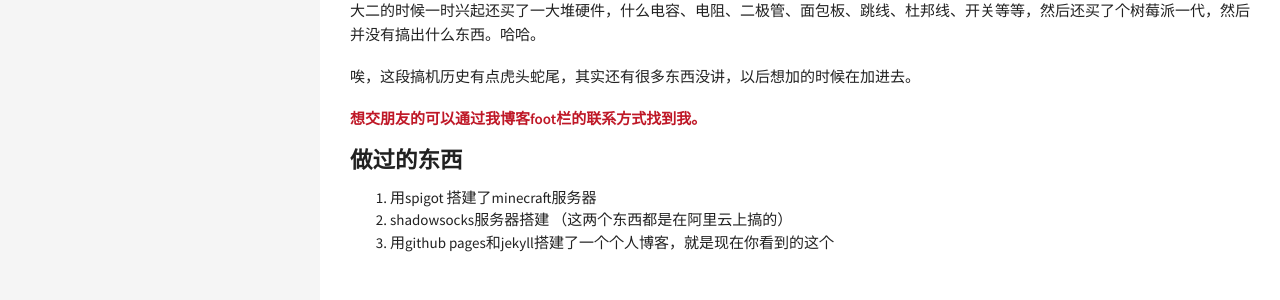
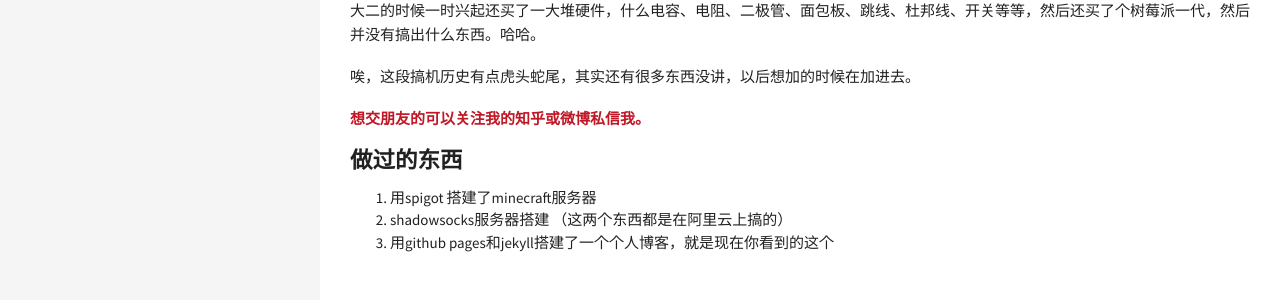
Before and after one commit to transcendtron/liuqinh2s.github.io, a Jekyll site: the page built from about.md, in a window 1280 px wide. Shown: the part 1671-1971 px from the top of the page. Built offline with Jekyll 4.4.1, drawn with Linux system fonts in a browser that asks for light colours.

Commit message:
add about

```diff
--- a/about.md
+++ b/about.md
@@ -63,7 +63,7 @@ permalink: /about
 
 唉，这段搞机历史有点虎头蛇尾，其实还有很多东西没讲，以后想加的时候在加进去。
 
-**想交朋友的可以通过我博客foot栏的联系方式找到我。**
+**想交朋友的可以关注我的知乎或微博私信我。**
 
 ### 做过的东西
 
```
